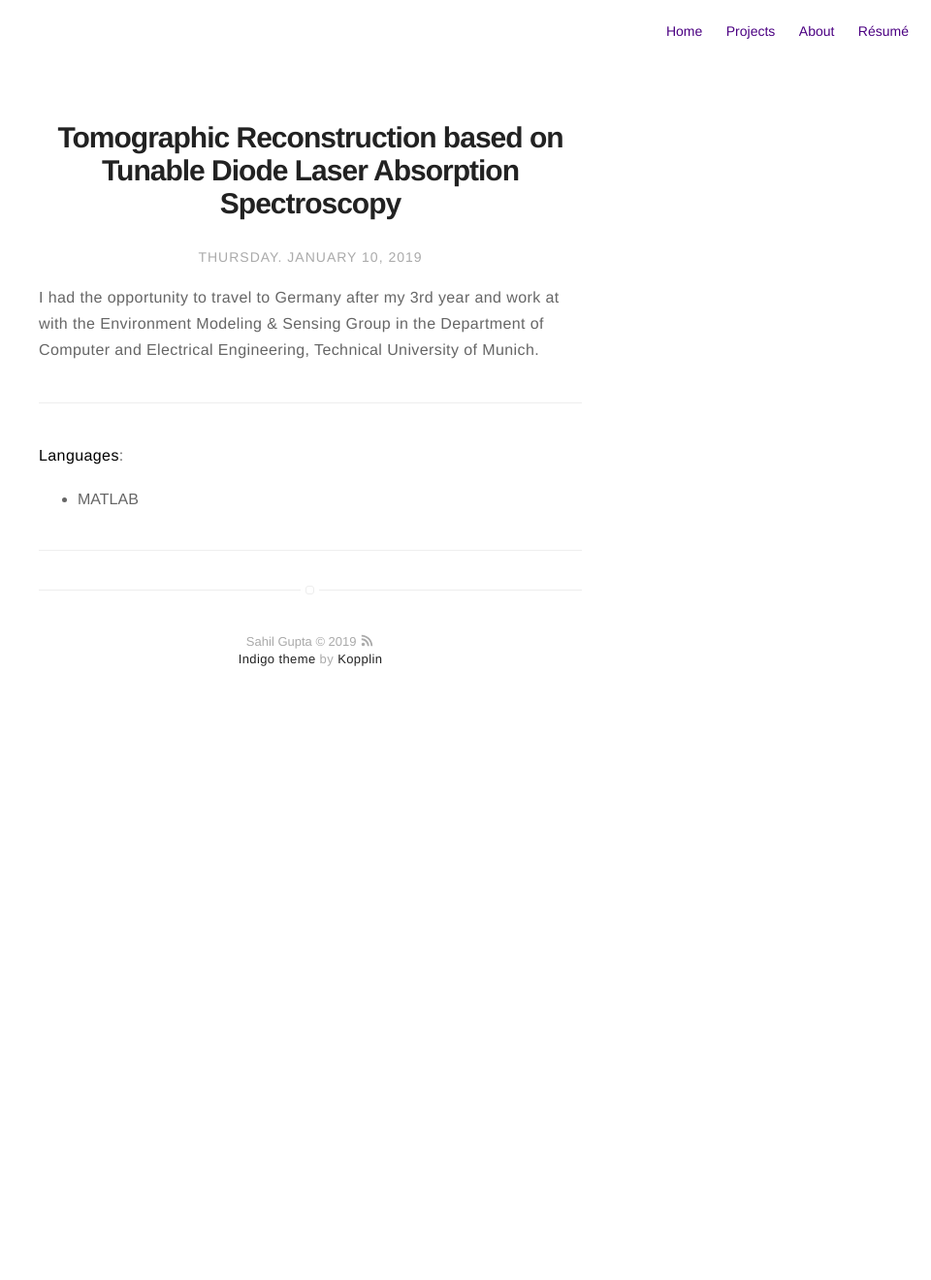
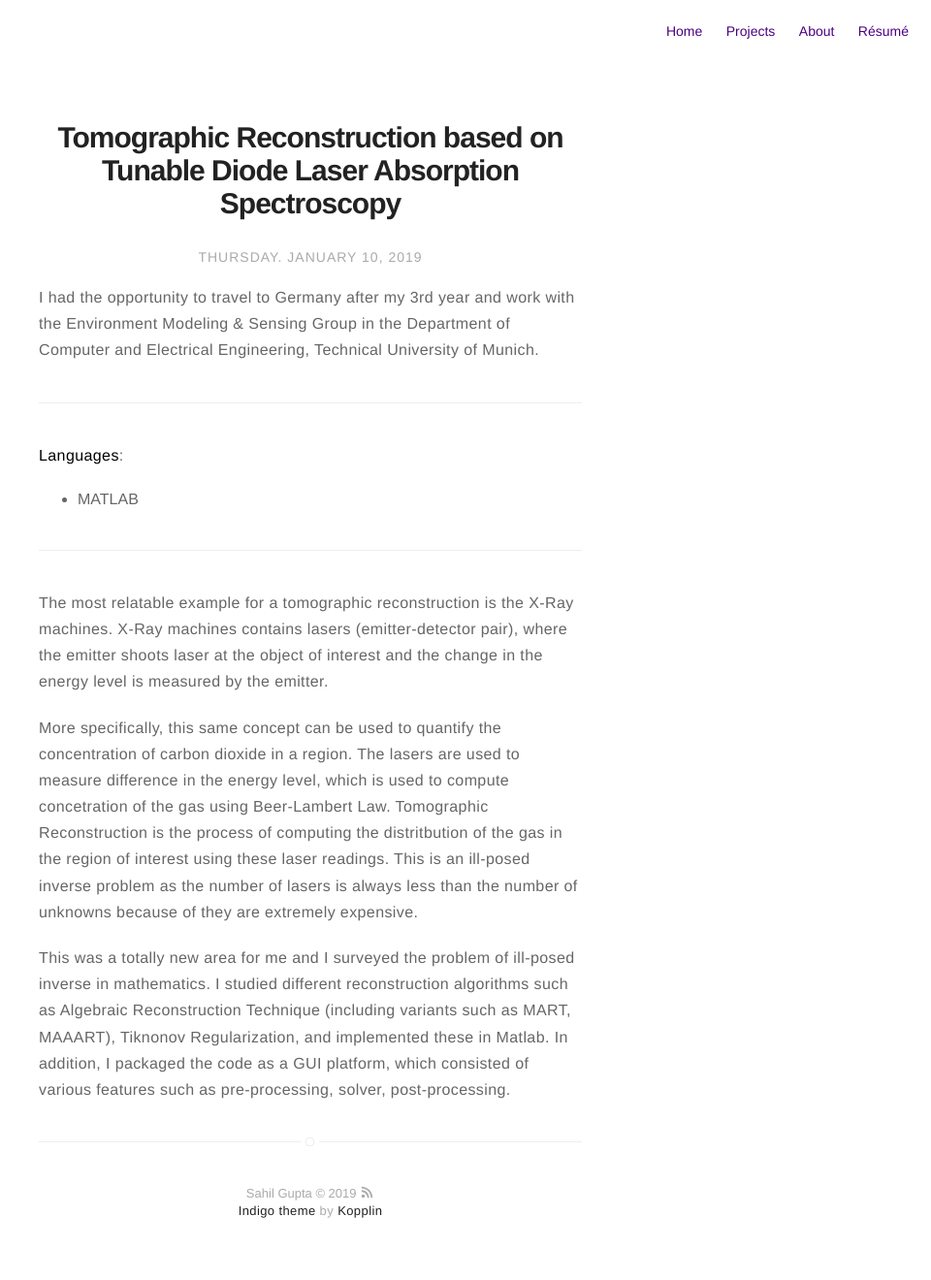
Before and after one commit to sahilgupta2105/sahilgupta2105.github.io, a Jekyll site: the page built from _posts/2019-01-10-project6.markdown, in a window 1280 px wide. Shown: the whole page at 97% size, without its empty margins (320-1280 px from the left). Built offline with Jekyll 4.4.1, drawn with Linux system fonts in a browser that asks for light colours; before the commit the page ends 900 px from its top, so only the background shows below that.

Commit message:
project5

```diff
--- a/_posts/2019-01-10-project6.markdown
+++ b/_posts/2019-01-10-project6.markdown
@@ -21,3 +21,9 @@ I had the opportunity to travel to Germany after my 3rd year and work at with th
 - MATLAB
 
 ---
+
+The most relatable example for a tomographic reconstruction is the X-Ray machines. X-Ray machines contains lasers (emitter-detector pair), where the emitter shoots laser at the object of interest and the change in the energy level is measured by the emitter.
+
+More specifically, this same concept can be used to quantify the concentration of carbon dioxide in a region. The lasers are used to measure difference in the energy level, which is used to compute concetration of the gas using Beer-Lambert Law. Tomographic Reconstruction is the process of computing the distritbution of the gas in the region of interest using these laser readings. This is an ill-posed inverse problem as the number of lasers is always less than the number of unknowns because of they are extremely expensive.
+
+This was a totally new area for me and I surveyed the problem of ill-posed inverse in mathematics. I studied different reconstruction algorithms such as Algebraic Reconstruction Technique (including variants such as MART, MAAART), Tiknonov Regularization, and implemented these in Matlab. In addition, I packaged the code as a GUI platform, which consisted of various features such as pre-processing, solver, post-processing.
```
Also changed, not shown: other parts of _posts/2019-01-10-project6.markdown (+1 -1 lines).
